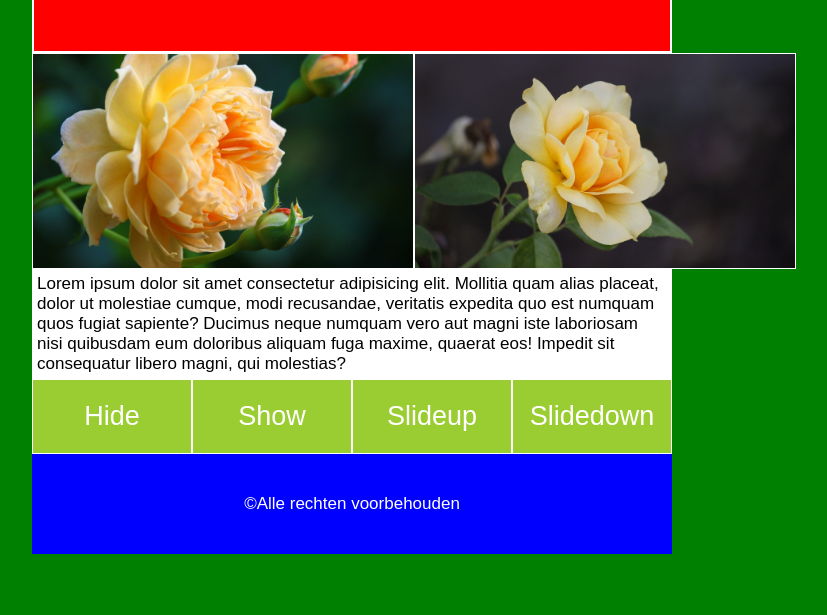
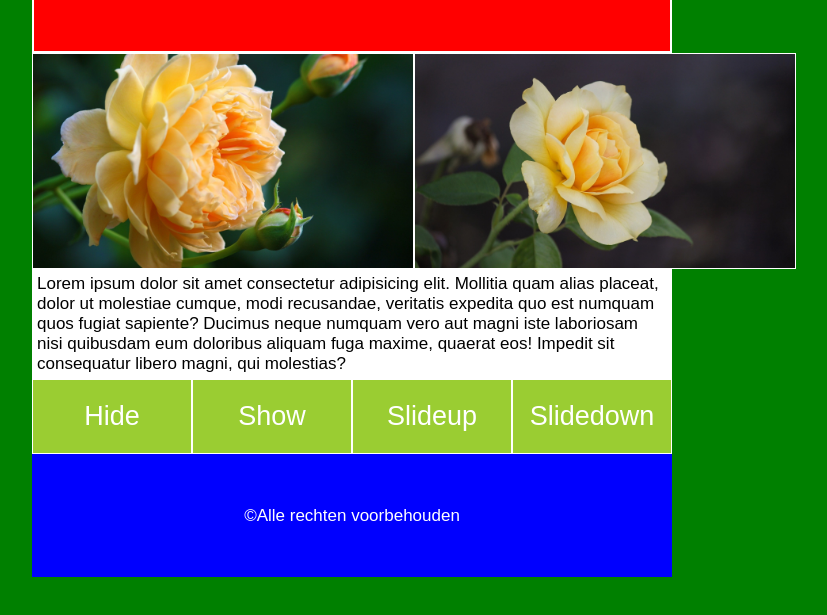
Before and after one commit to Kishoor70/JQUERY, a plain HTML site: page index.html in a window 1280 px wide. Shown: the part 147-762 px from the top of the page, without its empty margins (288-1115 px from the left). Drawn offline with nearby package versions, Linux system fonts and the light colour scheme.

Commit message:
Update style.css

```diff
--- a/css/style.css
+++ b/css/style.css
@@ -65,8 +65,8 @@ footer {
     background-color: blue;
     width: 50%;
     margin: auto;
-    height: 100px;
-    line-height: 100px;
+    height: 123px;
+    line-height: 123px;
 }
 
 p {
```
